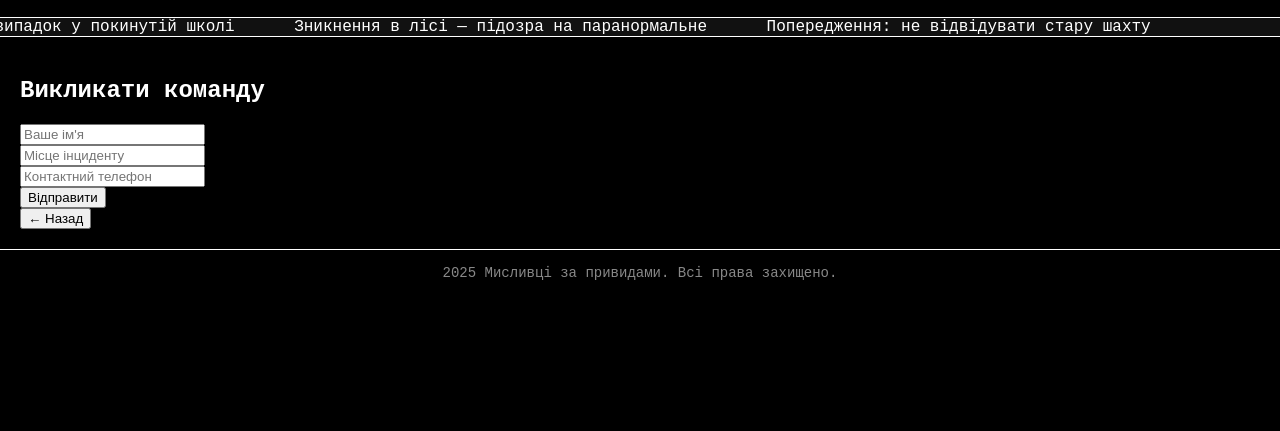
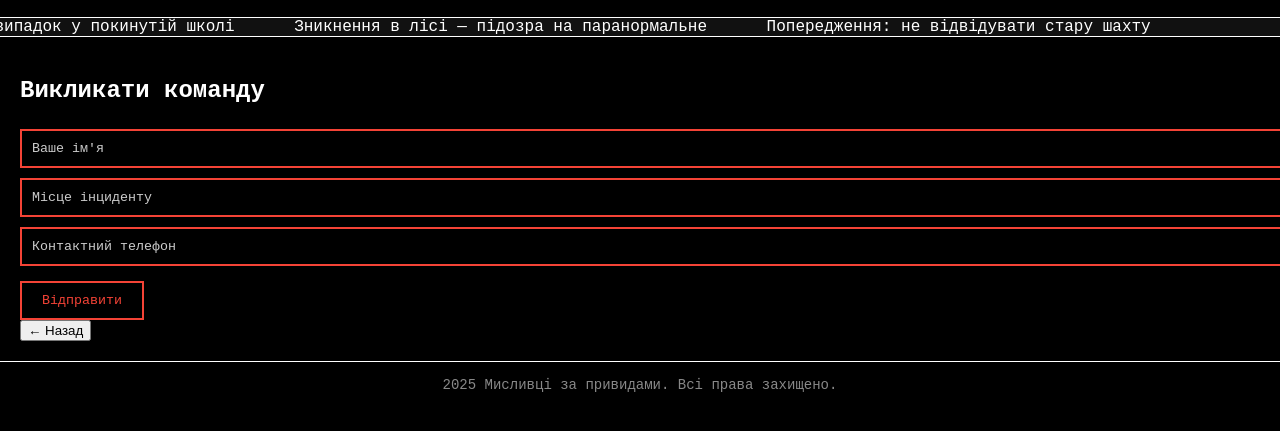
Before and after one commit to Glib560/appp7876, a plain HTML site: page index.html in a window 1280 px wide. Both pictures are taken after a click on the button "Викликати команду". Shown: the part 159-590 px from the top of the page. Drawn offline with Linux system fonts and the light colour scheme.

Commit message:
Update style.css

```diff
--- a/style.css
+++ b/style.css
@@ -1,3 +1,4 @@
+
 body {
   background-color: black;
   color: white;
@@ -5,6 +6,7 @@ body {
   margin: 0;
   padding: 0;
 }
+
 
 #warning {
   background-color: red;
@@ -20,6 +22,7 @@ body {
   25%, 75% { opacity: 0.3; }
 }
 
+
 header {
   text-align: center;
   padding: 20px;
@@ -30,6 +33,7 @@ header {
   font-style: italic;
   color: #ccc;
 }
+
 
 #news-ticker {
   overflow: hidden;
@@ -53,6 +57,7 @@ header {
   to { transform: translateX(-100%); }
 }
 
+
 main {
   padding: 20px;
 }
@@ -61,10 +66,12 @@ main {
   margin-bottom: 30px;
 }
 
+
 .evidence img {
   width: 100%;
   border: 2px solid red;
 }
+
 
 .actions {
   padding: 20px;
@@ -100,6 +107,7 @@ main {
   font-weight: bold;
 }
 
+
 #status-log {
   padding: 20px;
   background-color: #222;
@@ -112,6 +120,7 @@ main {
   user-select: none;
 }
 
+
 footer {
   text-align: center;
   padding: 15px;
@@ -120,3 +129,35 @@ footer {
   font-size: 14px;
   font-family: 'Courier New', monospace;
 }
+
+
+input, textarea {
+  width: 100%;
+  padding: 10px;
+  margin: 5px 0;
+  border: 2px solid #f44336;
+  background-color: black;
+  color: white;
+  font-family: 'Courier New', monospace;
+}
+
+input::placeholder, textarea::placeholder {
+  color: #ccc;
+}
+
+button[type="submit"] {
+  background-color: black;
+  border: 2px solid #f44336;
+  color: #f44336;
+  font-family: 'Courier New', monospace;
+  padding: 10px 20px;
+  cursor: pointer;
+  margin-top: 10px;
+  transition: all 0.3s;
+}
+
+button[type="submit"]:hover {
+  background-color: #f44336;
+  color: black;
+  font-weight: bold;
+}
```
Lines whose indentation alone changed are shown as unchanged.
